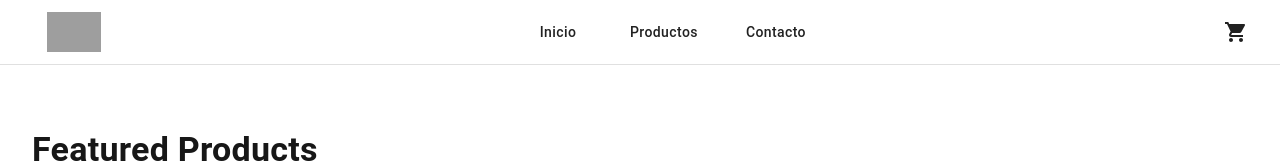
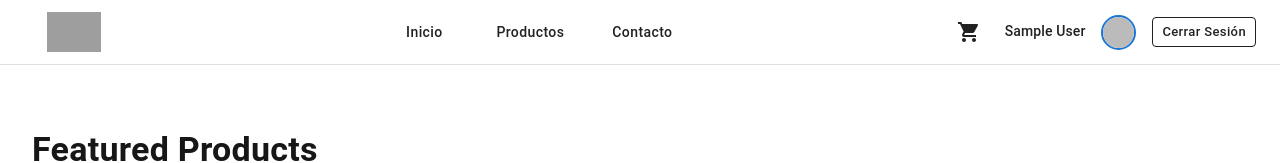
Before and after one commit to fsoarezperu/avab2, a Next.js app: page / in a window 1280 px wide. Shown: the top 163 px of the page. Built offline with nearby package versions, Linux system fonts and the light colour scheme; no server answers; sample sign-in values are in the browser's storage; grey boxes are pictures that could not be loaded.

Commit message:
login con nextauith funcionando correctamente

```diff
--- /dev/null
+++ b/app/api/auth/[...nextauth]/route.ts
@@ -0,0 +1,14 @@
+import NextAuth from "next-auth"
+import GoogleProvider from "next-auth/providers/google"
+
+const handler = NextAuth({
+  providers: [
+    GoogleProvider({
+      clientId: process.env.GOOGLE_CLIENT_ID!,
+      clientSecret: process.env.GOOGLE_CLIENT_SECRET!,
+    }),
+  ],
+  secret: process.env.NEXTAUTH_SECRET,
+})
+
+export { handler as GET, handler as POST }
--- a/app/layout.tsx
+++ b/app/layout.tsx
@@ -1,6 +1,7 @@
 import type { Metadata } from "next";
 import localFont from "next/font/local";
 import "./globals.css";
+import Provider from './providers/SessionProvider'
 
 const geistSans = localFont({
   src: "./fonts/GeistVF.woff",
@@ -28,7 +29,9 @@ export default function RootLayout({
       <body
         className={`${geistSans.variable} ${geistMono.variable} antialiased`}
       >
-        {children}
+        <Provider>
+          {children}
+        </Provider>
       </body>
     </html>
   );
--- a/app/page.tsx
+++ b/app/page.tsx
@@ -13,8 +13,12 @@ import FacebookIcon from '@mui/icons-material/Facebook';
 import InstagramIcon from '@mui/icons-material/Instagram';
 import XIcon from '@mui/icons-material/X';
 import AddShoppingCartIcon from '@mui/icons-material/AddShoppingCart';
+import { useSession, signIn, signOut } from "next-auth/react"
+import styles from './page.module.css'
 
 export default function Home() {
+  const { data: session } = useSession()
+
   return (
     <Box sx={{ minHeight: '100vh', display: 'flex', flexDirection: 'column' }}>
       {/* Header */}
@@ -49,10 +53,83 @@ export default function Home() {
               <Button sx={{ color: 'text.primary', textTransform: 'none' }}>Contacto</Button>
             </Stack>
 
-            {/* Cart Icon */}
-            <IconButton color="inherit" sx={{ color: 'text.primary' }}>
-              <ShoppingCartIcon />
-            </IconButton>
+            {/* Cart and Login */}
+            <Stack direction="row" spacing={2} alignItems="center">
+              <IconButton color="inherit" sx={{ color: 'text.primary' }}>
+                <ShoppingCartIcon />
+              </IconButton>
+
+              {session ? (
+                <Box sx={{
+                  display: 'flex',
+                  alignItems: 'center',
+                  gap: 2
+                }}>
+                  {/* Nombre del usuario */}
+                  <Typography
+                    variant="subtitle2"
+                    sx={{
+                      display: { xs: 'none', sm: 'block' },
+                      color: 'text.primary'
+                    }}
+                  >
+                    {session.user?.name}
+                  </Typography>
+
+                  {/* Imagen del usuario */}
+                  <Box
+                    component="img"
+                    src={session.user?.image || '/default-avatar.png'}
+                    alt="Profile"
+                    sx={{
+                      width: 35,
+                      height: 35,
+                      borderRadius: '50%',
+                      objectFit: 'cover',
+                      border: '2px solid',
+                      borderColor: 'primary.main'
+                    }}
+                  />
+
+                  {/* Botón de cerrar sesión */}
+                  <Button
+                    onClick={() => signOut()}
+                    variant="outlined"
+                    size="small"
+                    sx={{
+                      textTransform: 'none',
+                      borderColor: 'text.primary',
+                      color: 'text.primary',
+                      '&:hover': {
+                        borderColor: 'primary.main',
+                        color: 'primary.main',
+                        backgroundColor: 'rgba(0, 0, 0, 0.04)'
+                      }
+                    }}
+                  >
+                    Cerrar Sesión
+                  </Button>
+                </Box>
+              ) : (
+                <Button
+                  onClick={() => signIn()}
+                  variant="outlined"
+                  size="small"
+                  sx={{
+                    textTransform: 'none',
+                    borderColor: 'text.primary',
+                    color: 'text.primary',
+                    '&:hover': {
+                      borderColor: 'primary.main',
+                      color: 'primary.main',
+                      backgroundColor: 'rgba(0, 0, 0, 0.04)'
+                    }
+                  }}
+                >
+                  Iniciar Sesión
+                </Button>
+              )}
+            </Stack>
           </Toolbar>
         </Container>
       </AppBar>
--- /dev/null
+++ b/app/providers/SessionProvider.tsx
@@ -0,0 +1,6 @@
+'use client'
+import { SessionProvider } from "next-auth/react"
+
+export default function Provider({ children }: { children: React.ReactNode }) {
+  return <SessionProvider>{children}</SessionProvider>
+}
--- /dev/null
+++ b/components/LoginButton.js
@@ -0,0 +1,15 @@
+import { signIn, signOut, useSession } from "next-auth/react";
+
+export default function LoginButton() {
+  const { data: session } = useSession();
+
+  if (session) {
+    return (
+      <>
+        <p>Bienvenido, {session.user.name}!</p>
+        <button onClick={() => signOut()}>Cerrar sesión</button>
+      </>
+    );
+  }
+  return <button onClick={() => signIn("google")}>Iniciar sesión con Google</button>;
+}
--- a/package.json
+++ b/package.json
@@ -14,6 +14,7 @@
     "@mui/icons-material": "^6.1.5",
     "@mui/material": "^6.1.5",
     "next": "15.0.1",
+    "next-auth": "^4.24.10",
     "react": "^18.2.0",
     "react-dom": "^18.2.0",
     "react-slick": "^0.30.2",
--- /dev/null
+++ b/pages/_app.js
@@ -0,0 +1,12 @@
+import { SessionProvider } from "next-auth/react"
+
+export default function App({
+  Component,
+  pageProps: { session, ...pageProps },
+}) {
+  return (
+    <SessionProvider session={session}>
+      <Component {...pageProps} />
+    </SessionProvider>
+  )
+}
--- /dev/null
+++ b/pages/protected.js
@@ -0,0 +1,32 @@
+import { useSession, getSession } from "next-auth/react";
+
+export default function ProtectedPage() {
+  const { data: session, status } = useSession();
+
+  if (status === "loading") {
+    return <p>Cargando...</p>;
+  }
+
+  if (!session) {
+    return <p>Acceso denegado. Por favor, inicia sesión.</p>;
+  }
+
+  return <p>Contenido protegido para {session.user.email}</p>;
+}
+
+export async function getServerSideProps(context) {
+  const session = await getSession(context);
+
+  if (!session) {
+    return {
+      redirect: {
+        destination: "/api/auth/signin",
+        permanent: false,
+      },
+    };
+  }
+
+  return {
+    props: { session },
+  };
+}
```
Also changed, not shown: styles/Home.module.css (added, +23 -0 lines), 1 other file (tests, documents, lock files or other folders).
